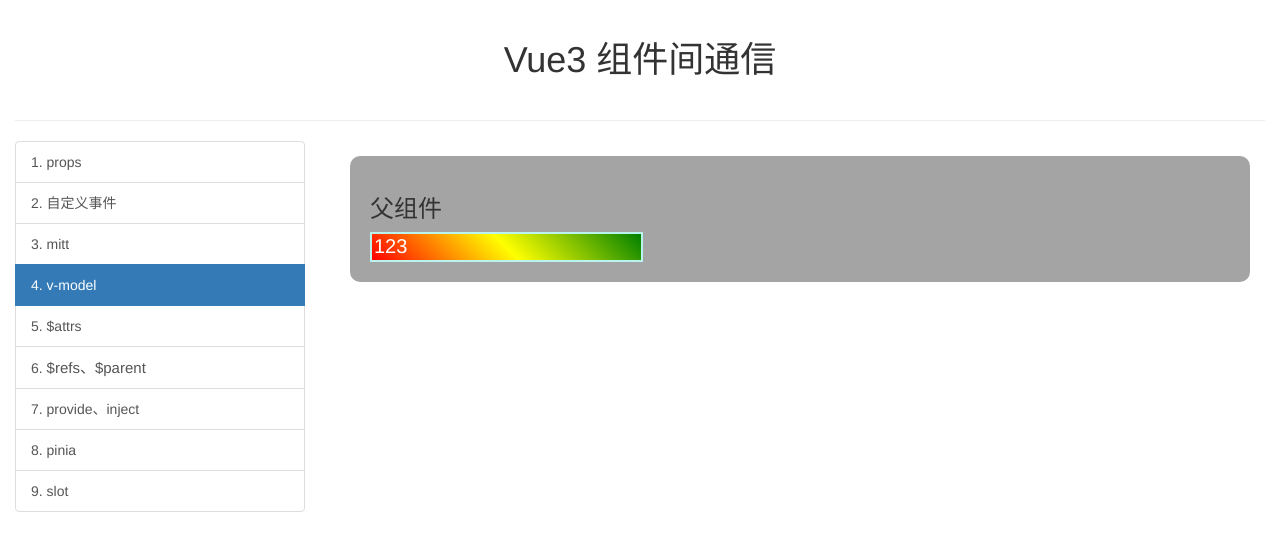
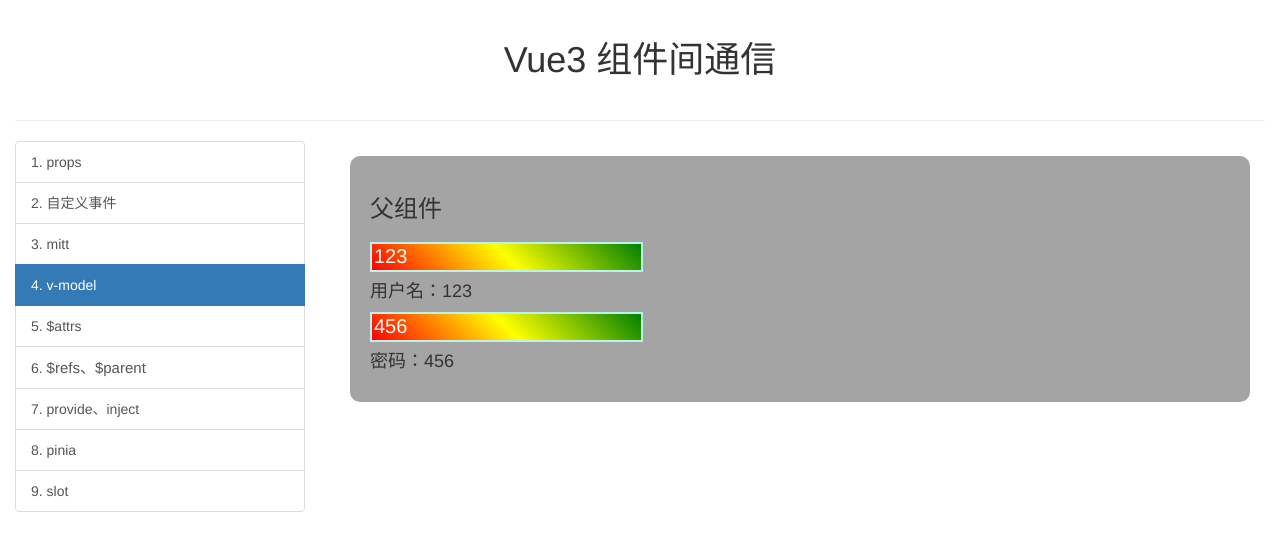
Before and after one commit to LYLMagui/vue3-init, a Vue app: page /model in a window 1280 px wide. Shown: the top 550 px of the page. Built offline with nearby package versions, Linux system fonts and the light colour scheme.

Commit message:
『56. 组件通信 v-model的细节』

```diff
--- a/src/pages/04_v-model/AtguiguInput.vue
+++ b/src/pages/04_v-model/AtguiguInput.vue
@@ -1,19 +1,21 @@
 <template>
-  <input text="text"
-    :value="modelValue"
-    @input="emit('update:modelValue',(<HTMLInputElement>$event.target).value)"
-  >
+  <h3></h3>
+  <input text="text" :value="username" @input="emit('update:username', (<HTMLInputElement>$event.target).value)" />
+  <h4>用户名：{{ username }}</h4>
+
+  <input text="text" :value="password" @input="emit('update:password', (<HTMLInputElement>$event.target).value)" />
+  <h4>密码：{{ password }}</h4>
 </template>
 
 <script setup lang="ts" name="AtguiguInput">
-defineProps(['modelValue'])
-const emit = defineEmits(['update:modelValue'])
+defineProps(['username', 'password'])
+const emit = defineEmits(['update:username', 'update:password'])
 </script>
 
 <style scoped>
 input {
   border: 2px solid #BAF2EE;
-    background-image: linear-gradient(45deg,red,yellow,green);
+  background-image: linear-gradient(45deg, red, yellow, green);
   height: 30px;
   font-size: 20px;
   color: white;
--- a/src/pages/04_v-model/Father.vue
+++ b/src/pages/04_v-model/Father.vue
@@ -2,12 +2,14 @@
   <div class="father">
     <h3>父组件</h3>
     <!-- v-model等效于下面的写法 -->
-    <AtguiguInput v-model="username"/>
+    <AtguiguInput v-model:username="username" v-model:password="password" />
 
 
     <!-- <AtguiguInput
     :modelValue="username"
     @update:model-value="username = $event"/> -->
+
+
 
   </div>
 </template>
@@ -17,6 +19,7 @@ import {ref} from 'vue'
 import AtguiguInput from './AtguiguInput.vue';
 
 const username = ref('123');
+const password = ref('456');
 
 </script>
 
```
Lines whose indentation alone changed are shown as unchanged.
